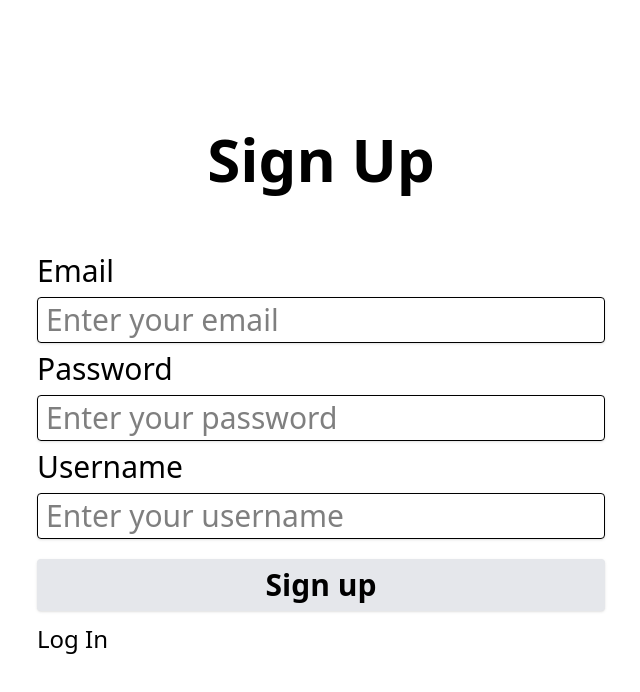
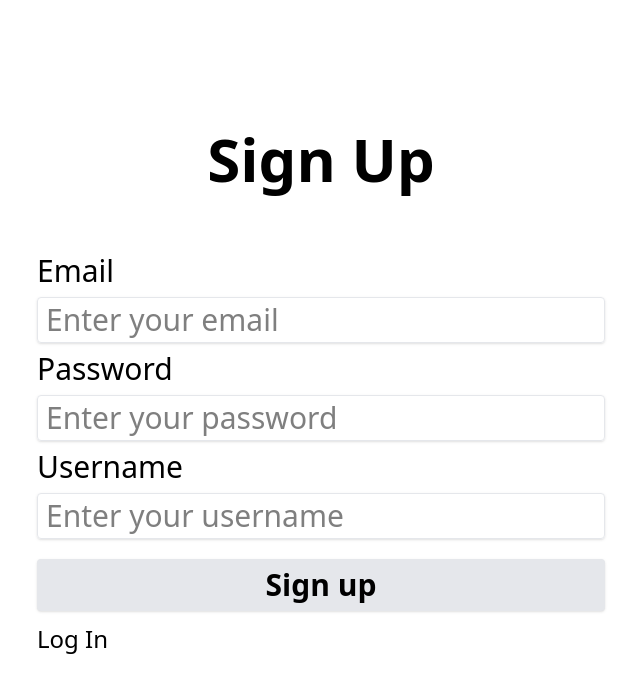
Before and after one commit to diegoayalar/messenger-client, a React (Vite) app: page /signup in a window 1280 px wide. Shown: the top 692 px of the page, without its empty margins (319-959 px from the left). Built offline with nearby package versions, Linux system fonts and the light colour scheme.

Commit message:
Update input fields border color

```diff
--- a/src/pages/Login.tsx
+++ b/src/pages/Login.tsx
@@ -50,7 +50,7 @@ const LoginPage = () => {
                 <label className="text-left text-3xl mb-2">Email</label>
                 <input
                     {...register('email')}
-                    className="shadow border rounded py-1 pl-2 text-3xl"
+                    className="shadow border border-gray-200 rounded py-1 pl-2 text-3xl"
                     type="email"
                     placeholder="Enter your email"
                 />
@@ -61,7 +61,7 @@ const LoginPage = () => {
                 <label className="text-left text-3xl mt-2 mb-2">Password</label>
                 <input
                     {...register('password')}
-                    className="shadow border rounded py-1 pl-2 mb-1 text-3xl"
+                    className="shadow border border-gray-200 rounded py-1 pl-2 mb-1 text-3xl"
                     type="password"
                     placeholder="Enter your password"
                 />
--- a/src/pages/Signup.tsx
+++ b/src/pages/Signup.tsx
@@ -65,7 +65,7 @@ const SignupPage = () => {
                 <label className="text-left text-3xl mb-2">Email</label>
                 <input
                     {...register('email')}
-                    className="shadow border rounded py-1 pl-2 text-3xl"
+                    className="shadow border border-gray-200 rounded py-1 pl-2 text-3xl"
                     type="email"
                     placeholder="Enter your email"
                 />
@@ -76,7 +76,7 @@ const SignupPage = () => {
                 <label className="text-left text-3xl mt-2 mb-2">Password</label>
                 <input
                     {...register('password')}
-                    className="shadow border rounded py-1 pl-2 text-3xl"
+                    className="shadow border border-gray-200 rounded py-1 pl-2 text-3xl"
                     type="password"
                     placeholder="Enter your password"
                 />
@@ -90,7 +90,7 @@ const SignupPage = () => {
                 <label className="text-left text-3xl mt-2 mb-2">Username</label>
                 <input
                     {...register('username')}
-                    className="shadow border rounded py-1 pl-2 text-3xl"
+                    className="shadow border border-gray-200 rounded py-1 pl-2 text-3xl"
                     type="text"
                     placeholder="Enter your username"
                 />
```
